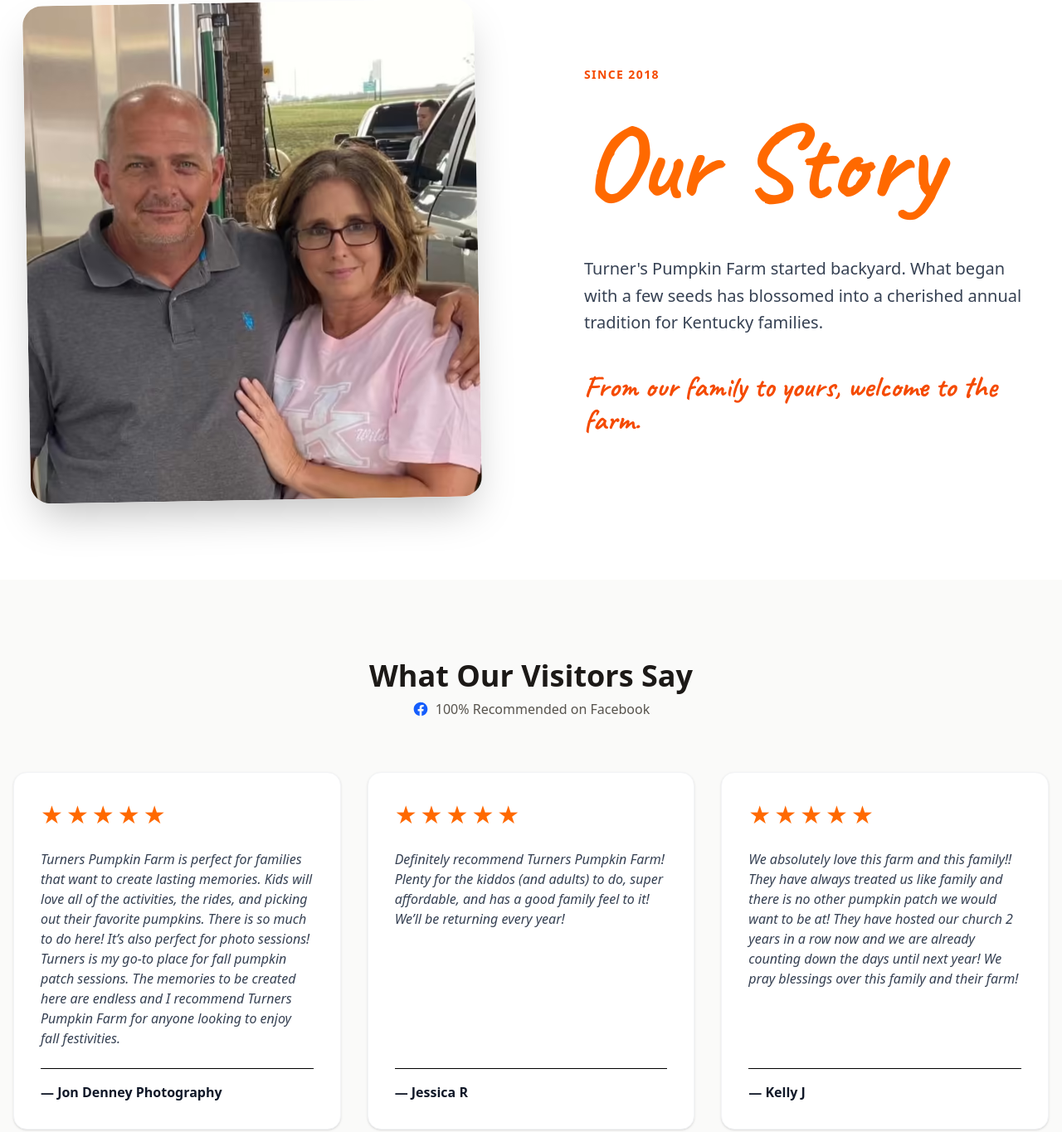
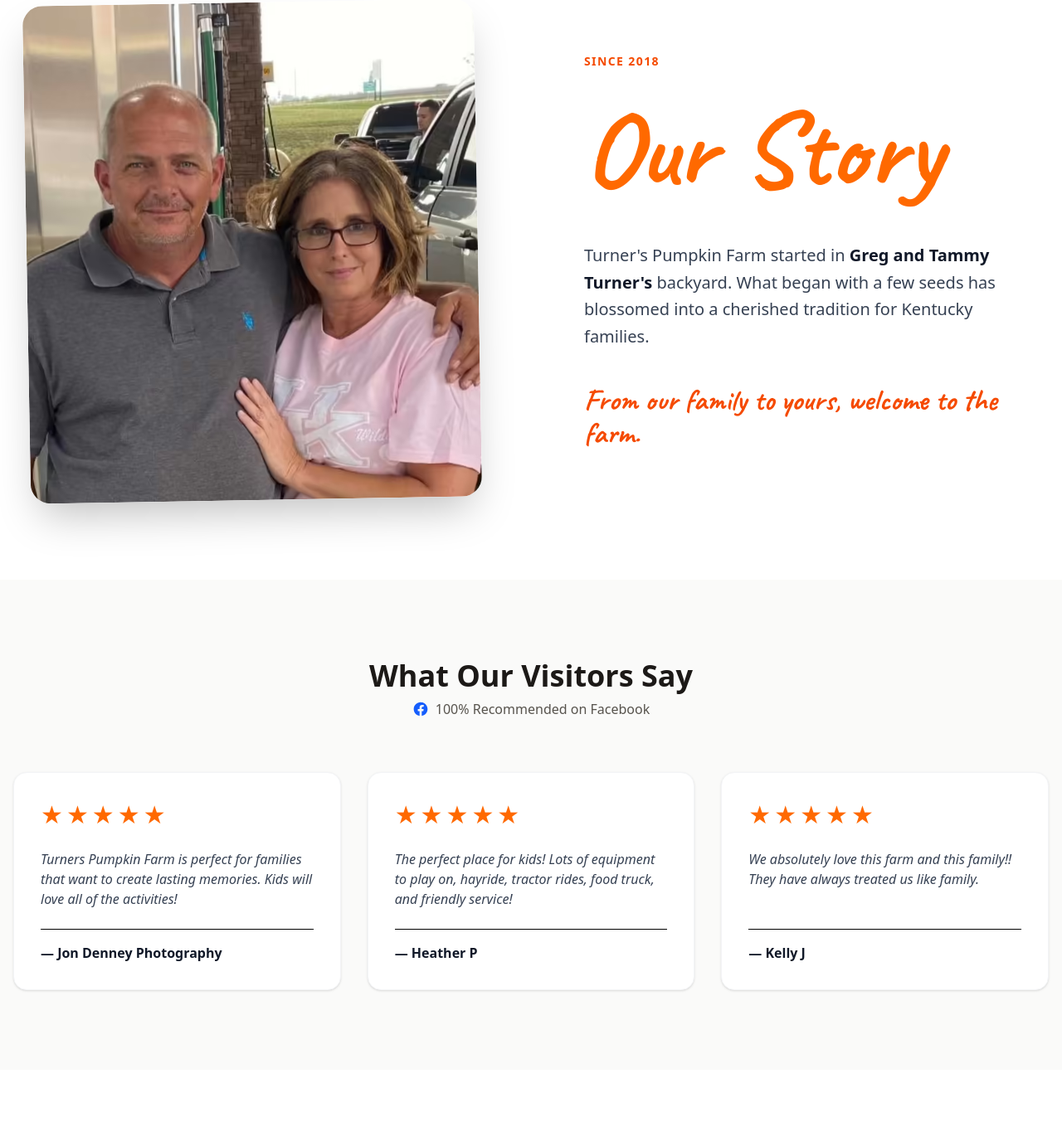
Before and after one commit to devengregoryturner/turners-pumpkin-farm, a website: page dist/index.html in a window 1280 px wide. Shown: the part 893-2258 px from the top of the page at 83% size. Drawn offline with Linux system fonts and the light colour scheme.

Commit message:
fix type

```diff
--- a/dist/index.html
+++ b/dist/index.html
@@ -333,9 +333,12 @@
               </h2>
               <div class="space-y-6 text-xl text-gray-700 leading-relaxed">
                 <p>
-                  Turner's Pumpkin Farm started backyard. What began with a few
-                  seeds has blossomed into a cherished annual tradition for
-                  Kentucky families.
+                  Turner's Pumpkin Farm started in
+                  <span class="font-semibold text-gray-900"
+                    >Greg and Tammy Turner's</span
+                  >
+                  backyard. What began with a few seeds has blossomed into a
+                  cherished tradition for Kentucky families.
                 </p>
                 <p class="font-handwritten text-4xl text-orange-600 pt-4">
                   From our family to yours, welcome to the farm.
@@ -380,13 +383,7 @@
                 </div>
                 <p class="text-gray-700 italic">
                   Turners Pumpkin Farm is perfect for families that want to
-                  create lasting memories. Kids will love all of the activities,
-                  the rides, and picking out their favorite pumpkins. There is
-                  so much to do here! It’s also perfect for photo sessions!
-                  Turners is my go-to place for fall pumpkin patch sessions. The
-                  memories to be created here are endless and I recommend
-                  Turners Pumpkin Farm for anyone looking to enjoy fall
-                  festivities.
+                  create lasting memories. Kids will love all of the activities!
                 </p>
               </div>
               <div class="mt-6 border-t pt-4">
@@ -404,13 +401,12 @@
                   ><span>★</span>
                 </div>
                 <p class="text-gray-700 italic">
-                  Definitely recommend Turners Pumpkin Farm! Plenty for the
-                  kiddos (and adults) to do, super affordable, and has a good
-                  family feel to it! We’ll be returning every year!
+                  The perfect place for kids! Lots of equipment to play on,
+                  hayride, tractor rides, food truck, and friendly service!
                 </p>
               </div>
               <div class="mt-6 border-t pt-4">
-                <p class="font-bold text-gray-900">— Jessica R</p>
+                <p class="font-bold text-gray-900">— Heather P</p>
               </div>
             </div>
             <div
@@ -425,11 +421,7 @@
                 </div>
                 <p class="text-gray-700 italic">
                   We absolutely love this farm and this family!! They have
-                  always treated us like family and there is no other pumpkin
-                  patch we would want to be at! They have hosted our church 2
-                  years in a row now and we are already counting down the days
-                  until next year! We pray blessings over this family and their
-                  farm!
+                  always treated us like family.
                 </p>
               </div>
               <div class="mt-6 border-t pt-4">
@@ -537,7 +529,7 @@
     <footer
       class="bg-stone-900 py-12 border-t border-white/10 text-center text-stone-500 text-sm"
     >
-      &copy; 2026 Turner's Pumpkin Farm LLC. All rights reserved.
+      &copy; 2025 Turner's Pumpkin Farm. All rights reserved.
     </footer>
 
     <script>
```
Also changed, not shown: dist/style.css.
